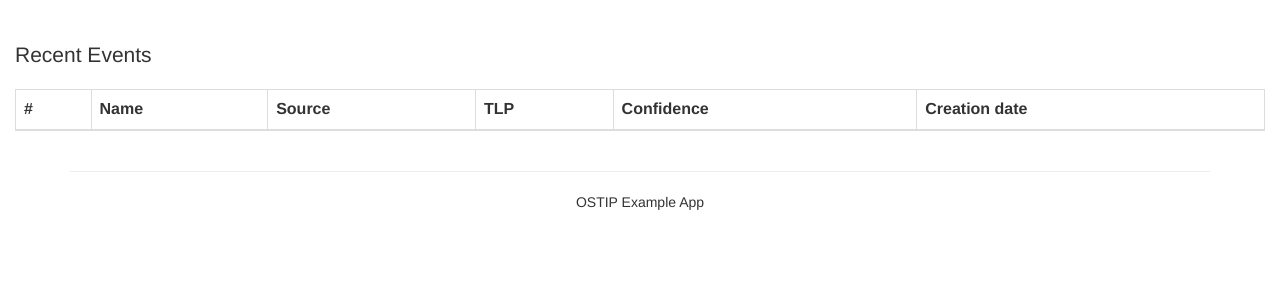
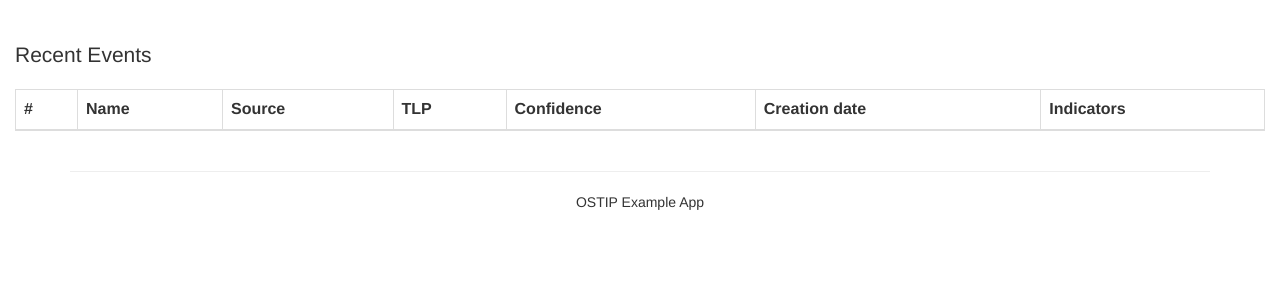
Before and after one commit to kx499-zz/ostip, a Flask app: page / in a window 1280 px wide. Shown: the part 52-352 px from the top of the page. Run offline with Flask 2, Linux system fonts and the light colour scheme; data that the repository does not hold is empty; parts of the project's set-up code (start-up, migrations or seed data) failed here and were passed over; some libraries are stand-ins or nearby versions.

Commit message:
added indicator count to index.html

```diff
--- a/app/templates/index.html
+++ b/app/templates/index.html
@@ -12,6 +12,7 @@
                         <th>TLP</th>
                         <th>Confidence</th>
                         <th>Creation date</th>
+                        <th>Indicators</th>
                     </tr>
                 </thead>
 
@@ -23,6 +24,7 @@
                         <td>{{ event.tlp.name }}</td>
                         <td>{{ event.confidence }}</td>
                         <td>{{ event.created.strftime('%Y-%m-%d') }}</td>
+                        <td>{{ event.indicators.count() }}</td>
                     </tr>
                 {% endfor %}
             </table>
```
